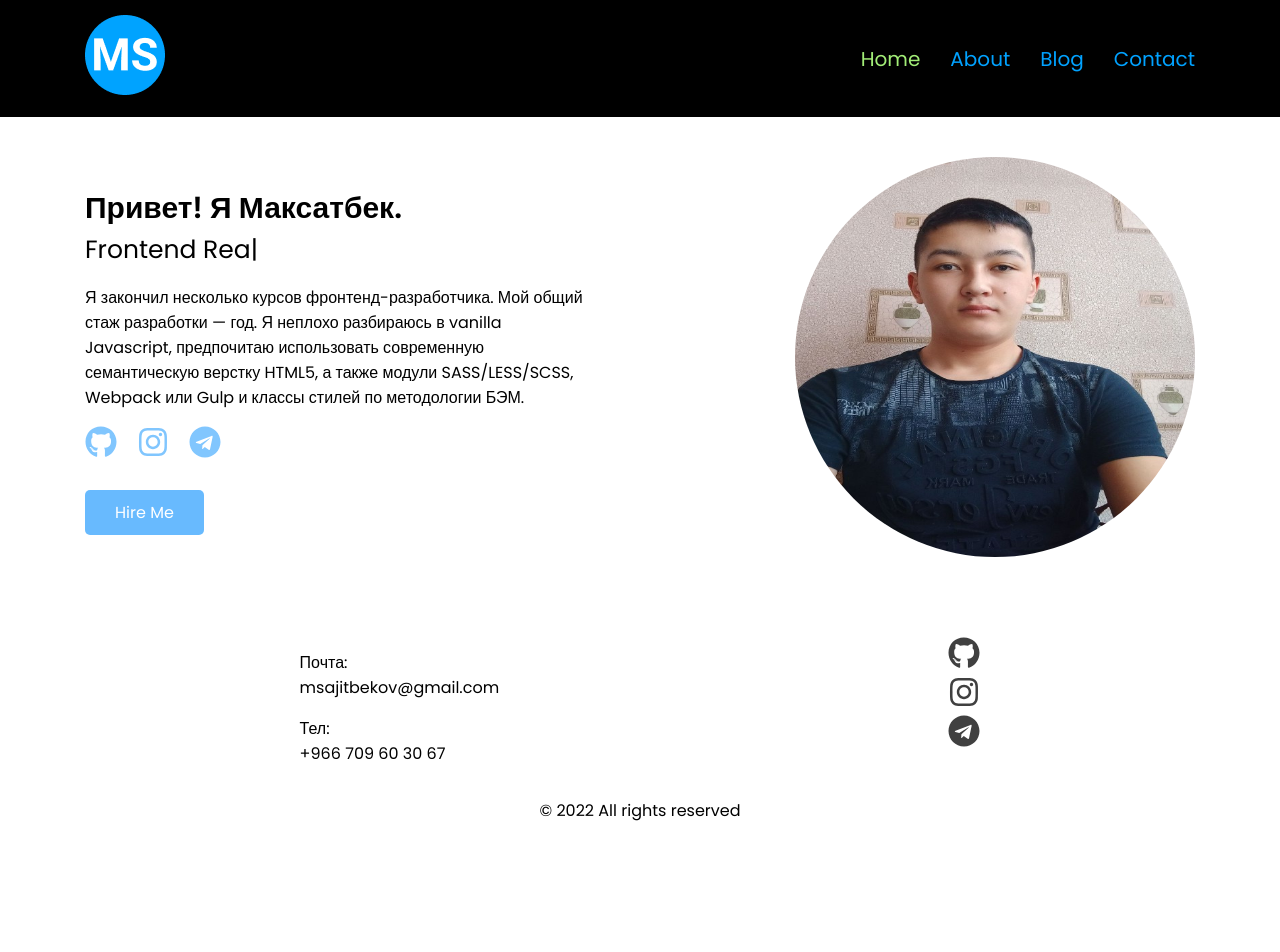
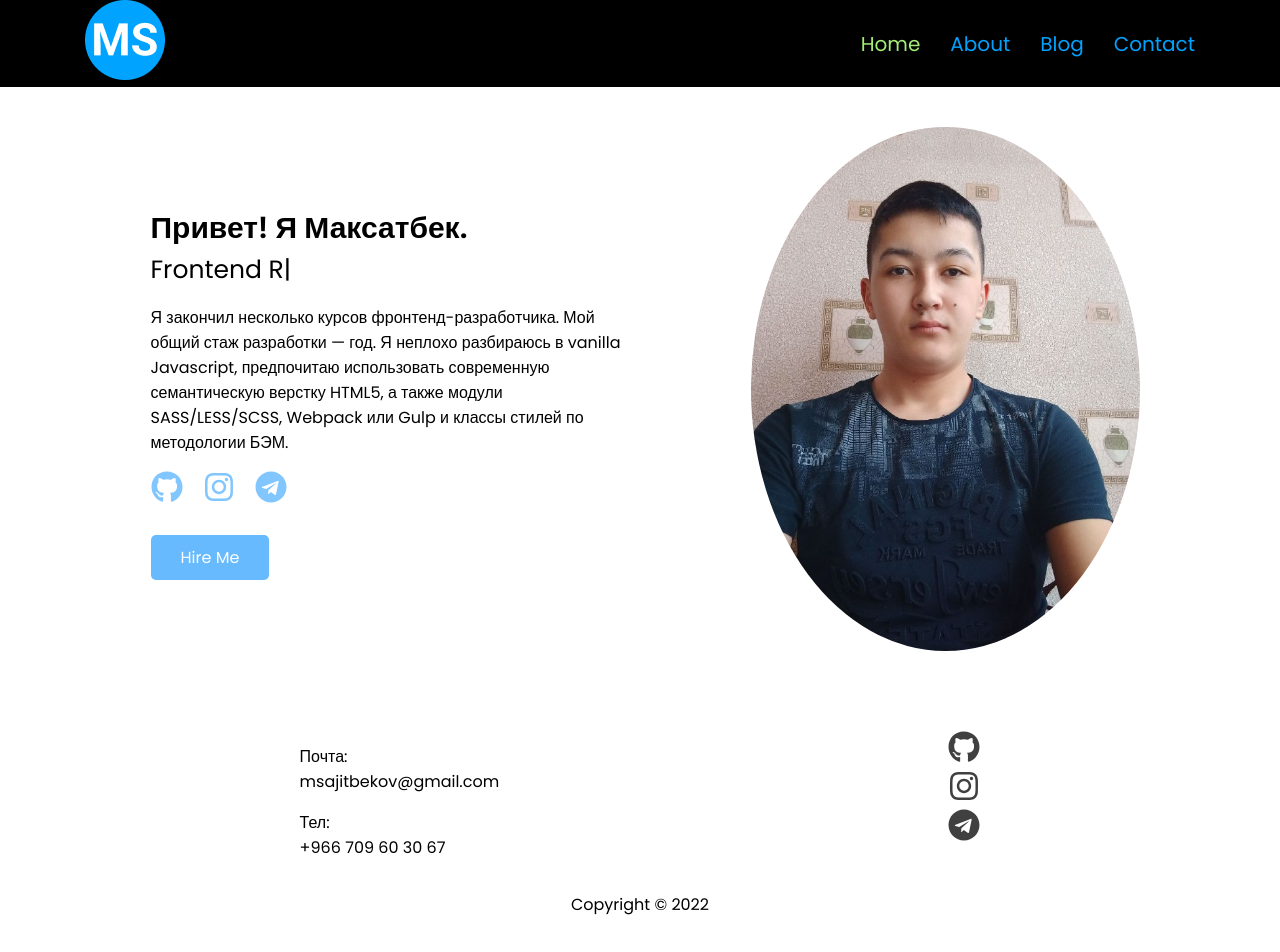
Before and after one commit to maksatbeksaiitbekuulu/react-portfolio, a React (Create React App) app: page / in a window 1280 px wide. Shown: the top 952 px of the page. Before the commit the page ends 839 px from the top, so only its background shows below. Built offline with nearby package versions, Linux system fonts and the light colour scheme.

Commit message:
add Correction

```diff
--- a/src/Pages/About/About.jsx
+++ b/src/Pages/About/About.jsx
@@ -67,9 +67,9 @@ function About() {
           }}
           className="about__title"
         >
-          Hello am Hero Coder!
+          Привет, герой кодер!
         </motion.h1>
-        <span className="about__subtitle">Frontend React Developer</span>
+        <span className="about__subtitle">Frontend React Разработчик</span>
         <div className="about__skills">
           <motion.h3
             initial={{
@@ -85,7 +85,7 @@ function About() {
             }}
             className="about__skills-title"
           >
-            My Skills
+            Мои навыки
           </motion.h3>
           <motion.ul
             initial="hidden"
@@ -135,7 +135,7 @@ function About() {
           </motion.ul>
         </div>
         <div className="about__works">
-          <h3 className="about__works-title">Laters Worcs</h3>
+          <h3 className="about__works-title">Позже работает</h3>
           <ul className="about__works-blocks">
             {
               works.map((work, id)=>(
--- a/src/Pages/Home/home.scss
+++ b/src/Pages/Home/home.scss
@@ -4,14 +4,15 @@
 
   &__container {
     display: flex;
-    justify-content: space-between;
+    justify-content: space-around;
     flex-wrap: wrap;
-    gap: 30px;
+    // gap: 30px;
     align-items: center;
   }
 
   &__left {
-    width: 45%;
+    max-width: 45%;
+    padding: 10px;
     &-title {
       font-size: 30px;
       margin: 0;
@@ -53,13 +54,13 @@
     }
   }
   &__right {
-    width: 45%;
+    max-width: 35%;
     text-align: right;
     &-img {
-      width: 400px;
-      height: 400px;
+      width: 100%;
+
+      object-fit: cover;
       border-radius: 100%;
-
     }
   }
 }
@@ -68,7 +69,7 @@
         padding: 5vh 0;
         &__left,
         &__right{
-            width: 100%;
+            max-width: 100%;
             text-align: center;
         }
         &__right{
--- a/src/components/Footer/Footer.jsx
+++ b/src/components/Footer/Footer.jsx
@@ -5,6 +5,7 @@ import { motion } from "framer-motion";
 import "./footer.scss";
 
 function Footer() {
+  const date = new Date()
   return (
     <footer className="footer">
       <div className="container">
@@ -47,7 +48,7 @@ function Footer() {
             </li>
           </ul>
         </div>
-        <p className="copytext "> &copy; 2022 All rights reserved</p>
+        <p className="copytext " > Copyright  &copy; {date.getFullYear()} </p>
       </div>
     </footer>
   );
--- a/src/components/Footer/footer.scss
+++ b/src/components/Footer/footer.scss
@@ -1,6 +1,6 @@
 .footer {
   text-align: center;
-  padding:  30px 0 0 0 ;
+  padding:  30px 0 ;
   margin: 0;
   &__contacts {
     display: flex;
--- a/src/components/Navbar/navbar.scss
+++ b/src/components/Navbar/navbar.scss
@@ -1,6 +1,5 @@
 .navbar {
   background-color: rgb(0, 0, 0);
-  padding: 15px 0;
   margin: 0;
 
   &__container {
@@ -21,6 +20,7 @@
   }
 
   &__menu {
+    padding: 0;
     display: flex;
     align-items: center;
     gap: 30px;
```
